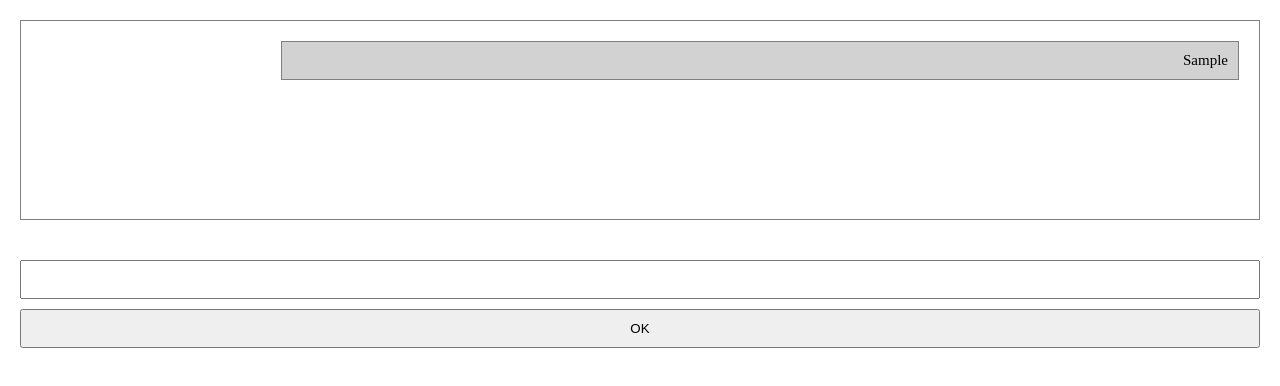
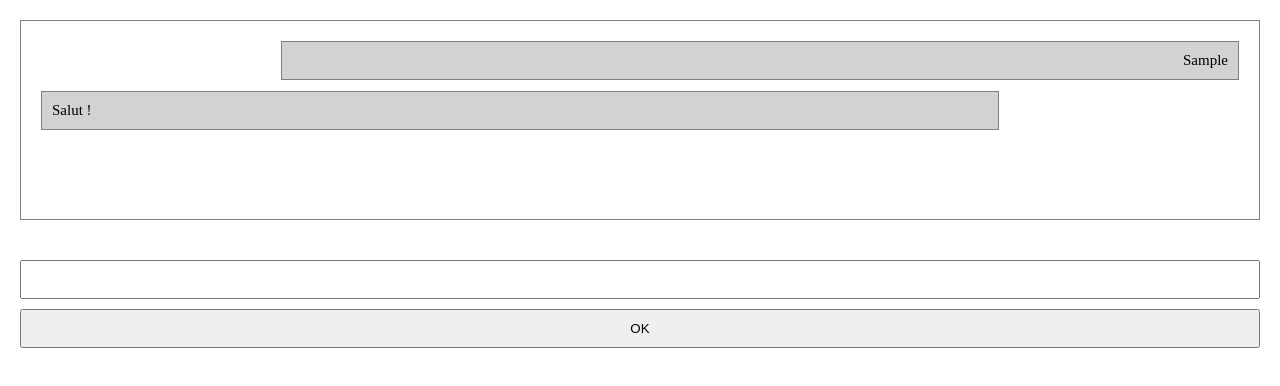
Before and after one commit to DWS-paris/HETIC_2017_PMD, a plain HTML site: page 23nov/exo4/index.html in a window 1280 px wide. Both pictures are taken after typing "Sample" into the empty fields and a click on the button "OK". Drawn offline with Linux system fonts and the light colour scheme.

Commit message:
Ajout de CSS

```diff
--- a/23nov/exo4/css/style.css
+++ b/23nov/exo4/css/style.css
@@ -45,6 +45,7 @@ section{
 
 article {
     margin-bottom: 1rem;
+    min-height: 4rem;
 }
 
 article p{
--- a/23nov/exo4/js/script.js
+++ b/23nov/exo4/js/script.js
@@ -32,7 +32,12 @@ Capter l'événement 'submit' du formulaire
             console.log(userMessage.value);
 
             // Modifier le contenu HTML de la ballise messageBox
-            messagesBox.innerHTML += '<article class="userMessage"><p>'+ userMessage.value + '</p></article>'
+            messagesBox.innerHTML += '<article class="userMessage"><p>'+ userMessage.value + '</p></article>';
+
+            // Réponse du Bot
+            messagesBox.innerHTML += '<article><p>Salut !</p></article>';
+
+
         };
 
         // Vider la valeur de l'input
```
